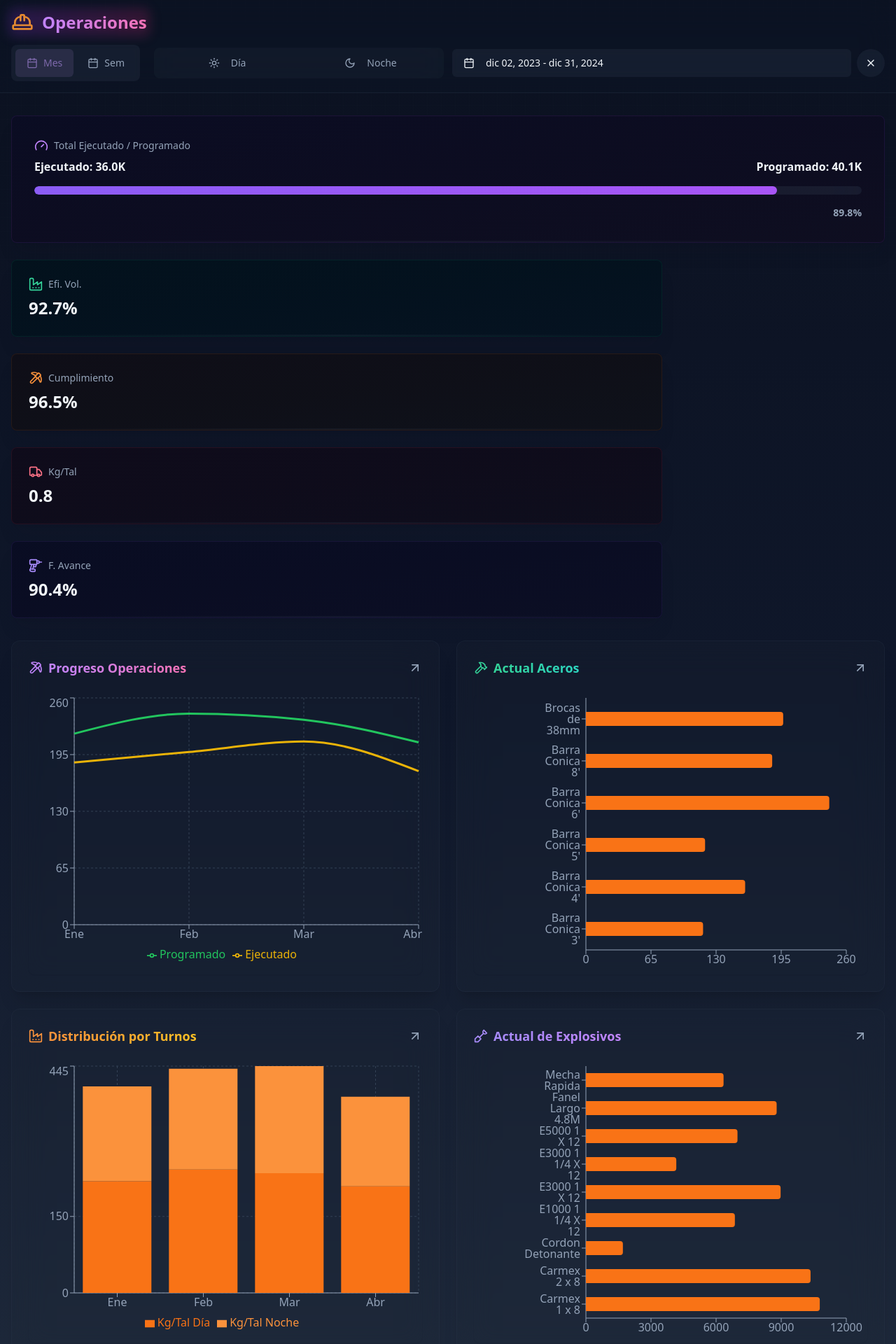
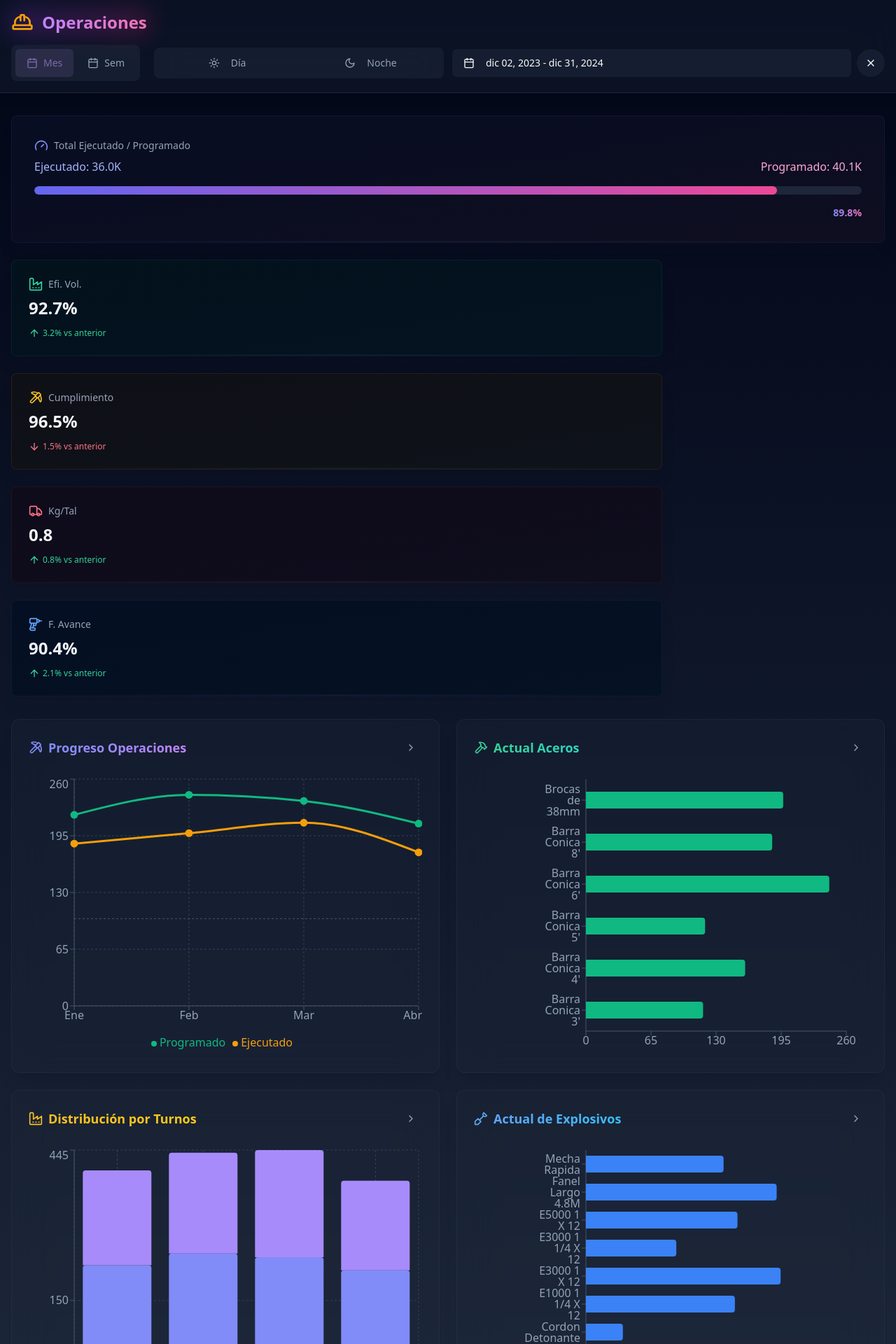
Before and after one commit to Cesarin12345/dynamic-visualizer, a React (Vite) app: page / in a window 1280 px wide. Shown: the top 1920 px of the page at 70% size. Built offline with nearby package versions, Linux system fonts and the light colour scheme.

Commit message:
Optimize dashboard UI
This commit optimizes the user interface of the dashboard.

```diff
--- a/src/components/KPICard.tsx
+++ b/src/components/KPICard.tsx
@@ -1,7 +1,7 @@
 
 import { Card } from "@/components/ui/card";
 import { cn } from "@/lib/utils";
-import { ArrowUpRight, BarChart3, Users, Package, Timer } from "lucide-react";
+import { ArrowUpRight, ArrowUp, ArrowDown } from "lucide-react";
 
 interface KPICardProps {
   title: string;
@@ -9,9 +9,19 @@ interface KPICardProps {
   className?: string;
   large?: boolean;
   icon?: React.ReactNode;
+  trend?: "up" | "down" | "neutral";
+  trendValue?: string;
 }
 
-const KPICard = ({ title, value, className, large = false, icon }: KPICardProps) => {
+const KPICard = ({
+  title,
+  value,
+  className,
+  large = false,
+  icon,
+  trend,
+  trendValue
+}: KPICardProps) => {
   return (
     <Card
       className={cn(
@@ -21,10 +31,13 @@ const KPICard = ({ title, value, className, large = false, icon }: KPICardProps)
         "backdrop-blur-xl border-slate-700/30",
         "shadow-xl shadow-slate-900/10",
         large ? "col-span-full" : "col-span-1",
-        "xs:col-span-6 sm:col-span-6 md:col-span-3 lg:col-span-3 xl:col-span-3", // Replicando el sistema de columnas de la imagen
+        "xs:col-span-6 sm:col-span-6 md:col-span-3 lg:col-span-3",
         className
       )}
     >
+      {/* Subtle glow effect */}
+      <div className="absolute -inset-0.5 bg-gradient-to-r from-transparent via-slate-700/10 to-transparent opacity-0 group-hover:opacity-100 transition-all duration-700 rounded-xl blur-sm" />
+
       {/* Gradient overlay */}
       <div className="absolute inset-0 bg-gradient-to-br from-transparent via-slate-900/5 to-slate-900/20 pointer-events-none" />
 
@@ -49,6 +62,24 @@ const KPICard = ({ title, value, className, large = false, icon }: KPICardProps)
         )}>
           {value}
         </div>
+
+        {trend && trendValue && (
+          <div className="flex items-center gap-1 mt-3">
+            {trend === "up" ? (
+              <ArrowUp className="w-4 h-4 text-emerald-400" />
+            ) : trend === "down" ? (
+              <ArrowDown className="w-4 h-4 text-rose-400" />
+            ) : null}
+            <span className={cn(
+              "text-xs font-medium",
+              trend === "up" ? "text-emerald-400" :
+              trend === "down" ? "text-rose-400" :
+              "text-slate-400"
+            )}>
+              {trendValue} vs anterior
+            </span>
+          </div>
+        )}
       </div>
 
       {/* Hover effect gradient */}
--- a/src/components/OperationsChart.tsx
+++ b/src/components/OperationsChart.tsx
@@ -10,6 +10,7 @@ import {
   BarChart,
   Bar,
   Legend,
+  ReferenceLine,
 } from "recharts";
 import { Card } from "@/components/ui/card";
 
@@ -32,27 +33,42 @@ interface OperationsChartProps {
 const CustomTooltip = ({ active, payload, label, type }: any) => {
   if (active && payload && payload.length) {
     return (
-      <div className="bg-slate-800 p-3 rounded-lg border border-slate-700 shadow-lg">
-        <p className="text-slate-300 mb-1">{label}</p>
+      <div className="bg-slate-800 p-4 rounded-lg border border-slate-700 shadow-lg">
+        <p className="text-slate-300 font-medium mb-2">{label}</p>
+        <div className="space-y-1">
           {type === "line" ? (
             <>
-            <p className="text-emerald-400">Programado: {payload[0].value}</p>
-            <p className="text-amber-400">Ejecutado: {payload[1].value}</p>
+              <p className="text-emerald-400 flex items-center gap-2">
+                <span className="w-3 h-3 rounded-full bg-emerald-400 inline-block"></span>
+                Programado: {payload[0].value}
+              </p>
+              <p className="text-amber-400 flex items-center gap-2">
+                <span className="w-3 h-3 rounded-full bg-amber-400 inline-block"></span>
+                Ejecutado: {payload[1].value}
+              </p>
             </>
           ) : (
             <>
               {payload.length > 1 ? (
                 <>
-                <p className="text-orange-400">Kg/Tal Día: {payload[0].value}</p>
-                <p className="text-orange-300">Kg/Tal Noche: {payload[1].value}</p>
+                  <p className="text-indigo-400 flex items-center gap-2">
+                    <span className="w-3 h-3 rounded-full bg-indigo-400 inline-block"></span>
+                    Kg/Tal Día: {payload[0].value}
+                  </p>
+                  <p className="text-purple-400 flex items-center gap-2">
+                    <span className="w-3 h-3 rounded-full bg-purple-400 inline-block"></span>
+                    Kg/Tal Noche: {payload[1].value}
+                  </p>
                 </>
               ) : (
-              <p className="text-orange-400">
+                <p className={`${payload[0].name.includes("Día") ? "text-indigo-400" : "text-purple-400"} flex items-center gap-2`}>
+                  <span className={`w-3 h-3 rounded-full ${payload[0].name.includes("Día") ? "bg-indigo-400" : "bg-purple-400"} inline-block`}></span>
                   Kg/Tal {payload[0].name.includes("Día") ? "Día" : "Noche"}: {payload[0].value}
                 </p>
               )}
             </>
           )}
+        </div>
       </div>
     );
   }
@@ -82,14 +98,16 @@ const OperationsChart = ({ data, type, title, shift = "both" }: OperationsChartP
           <Bar
             name="Kg/Tal Día"
             dataKey="value1"
-            fill="#f97316"
+            fill="#818cf8"
             stackId="a"
+            radius={[4, 4, 0, 0]}
           />
           <Bar
             name="Kg/Tal Noche"
             dataKey="value2"
-            fill="#fb923c"
+            fill="#a78bfa"
             stackId="a"
+            radius={[4, 4, 0, 0]}
           />
         </>
       );
@@ -98,7 +116,8 @@ const OperationsChart = ({ data, type, title, shift = "both" }: OperationsChartP
         <Bar
           name="Kg/Tal Día"
           dataKey="value1"
-          fill="#f97316"
+          fill="#818cf8"
+          radius={[4, 4, 0, 0]}
         />
       );
     } else {
@@ -106,7 +125,8 @@ const OperationsChart = ({ data, type, title, shift = "both" }: OperationsChartP
         <Bar
           name="Kg/Tal Noche"
           dataKey="value2"
-          fill="#fb923c"
+          fill="#a78bfa"
+          radius={[4, 4, 0, 0]}
         />
       );
     }
@@ -124,36 +144,46 @@ const OperationsChart = ({ data, type, title, shift = "both" }: OperationsChartP
                 dataKey="name"
                 stroke="#94a3b8"
                 tick={{ fill: "#94a3b8" }}
-                tickLine={{ stroke: "#94a3b8" }}
+                tickLine={{ stroke: "#475569" }}
+                axisLine={{ stroke: "#475569" }}
               />
               <YAxis
                 stroke="#94a3b8"
                 tick={{ fill: "#94a3b8" }}
-                tickLine={{ stroke: "#94a3b8" }}
+                tickLine={{ stroke: "#475569" }}
+                axisLine={{ stroke: "#475569" }}
               />
               <Tooltip
                 content={<CustomTooltip type="line" />}
                 wrapperStyle={{ outline: 'none' }}
               />
+              <ReferenceLine y={100} stroke="#475569" strokeDasharray="3 3" />
               <Legend
                 verticalAlign="bottom"
                 height={36}
+                iconType="circle"
+                iconSize={8}
+                wrapperStyle={{ paddingTop: "10px" }}
               />
               <Line
                 name="Programado"
                 type="monotone"
                 dataKey="value1"
-                stroke="#22c55e"
+                stroke="#10b981"
                 strokeWidth={3}
-                dot={false}
+                dot={{ fill: "#10b981", r: 4 }}
+                activeDot={{ r: 6, fill: "#10b981", stroke: "#fff", strokeWidth: 2 }}
+                animationDuration={1500}
               />
               <Line
                 name="Ejecutado"
                 type="monotone"
                 dataKey="value2"
-                stroke="#eab308"
+                stroke="#f59e0b"
                 strokeWidth={3}
-                dot={false}
+                dot={{ fill: "#f59e0b", r: 4 }}
+                activeDot={{ r: 6, fill: "#f59e0b", stroke: "#fff", strokeWidth: 2 }}
+                animationDuration={1500}
               />
             </LineChart>
           ) : (
@@ -163,22 +193,28 @@ const OperationsChart = ({ data, type, title, shift = "both" }: OperationsChartP
                 dataKey="name"
                 stroke="#94a3b8"
                 tick={{ fill: "#94a3b8" }}
-                tickLine={{ stroke: "#94a3b8" }}
+                tickLine={{ stroke: "#475569" }}
+                axisLine={{ stroke: "#475569" }}
               />
               <YAxis
                 stroke="#94a3b8"
                 tick={{ fill: "#94a3b8" }}
-                tickLine={{ stroke: "#94a3b8" }}
+                tickLine={{ stroke: "#475569" }}
+                axisLine={{ stroke: "#475569" }}
                 domain={[0, 'dataMax']}
                 tickCount={5}
               />
               <Tooltip
                 content={<CustomTooltip type="bar" />}
                 wrapperStyle={{ outline: 'none' }}
+                cursor={{ fill: 'rgba(255, 255, 255, 0.05)' }}
               />
               <Legend
                 verticalAlign="bottom"
                 height={36}
+                iconType="circle"
+                iconSize={8}
+                wrapperStyle={{ paddingTop: "10px" }}
               />
               {renderBars()}
             </BarChart>
--- a/src/pages/Index.tsx
+++ b/src/pages/Index.tsx
@@ -11,7 +11,8 @@ import {
   Shovel,
   Drill,
   Sun,
-  Moon
+  Moon,
+  ChevronRight
 } from "lucide-react";
 import KPICard from "@/components/KPICard";
 import TimeToggle from "@/components/TimeToggle";
@@ -74,21 +75,20 @@ const Index = () => {
     const datosExplosivos = obtenerDatosExplosivos(operationsData, timeView, shiftView, effectiveDate);
     setExplosivesData(datosExplosivos);
 
-    console.log("Filtros actualizados:", { timeView, shiftView, date: effectiveDate });
   }, [timeView, shiftView, date]);
 
   return (
-    <div className="min-h-screen bg-gradient-to-b from-[#0B1120] via-[#0F172A] to-[#1E293B] text-slate-100">
-      <div className="fixed inset-0 bg-[url('/grid.svg')] bg-center [mask-image:linear-gradient(180deg,white,rgba(255,255,255,0))] pointer-events-none" />
+    <div className="min-h-screen bg-gradient-to-b from-slate-950 via-slate-900 to-slate-800 text-slate-50">
+      <div className="fixed inset-0 bg-[url('/grid.svg')] bg-center [mask-image:linear-gradient(180deg,white,rgba(255,255,255,0))] pointer-events-none opacity-20" />
 
-      <div className="sticky top-0 z-50 backdrop-blur-xl bg-slate-900/30 border-b border-slate-700/30">
+      <div className="sticky top-0 z-50 backdrop-blur-xl bg-slate-900/70 border-b border-slate-700/50 shadow-lg">
         <div className="container mx-auto px-4 py-4">
           <div className="flex flex-col gap-4">
             <div className="flex items-center justify-between">
               <div className="relative flex items-center gap-3">
-                <div className="absolute -inset-1 bg-gradient-to-r from-purple-600/20 to-pink-600/20 rounded-lg blur"></div>
-                <HardHat className="w-8 h-8 text-amber-500" />
-                <h1 className="relative text-2xl font-bold bg-clip-text text-transparent bg-gradient-to-r from-purple-400 to-pink-400">
+                <div className="absolute -inset-1 bg-gradient-to-r from-purple-600/30 to-pink-600/30 rounded-lg blur-lg opacity-75"></div>
+                <HardHat className="w-8 h-8 text-amber-500 relative z-10" />
+                <h1 className="relative text-2xl font-bold bg-clip-text text-transparent bg-gradient-to-r from-purple-400 to-pink-400 z-10">
                   Operaciones
                 </h1>
               </div>
@@ -96,12 +96,12 @@ const Index = () => {
             <div className="flex flex-wrap items-center gap-3">
               <div className="flex items-center gap-2 flex-1 min-w-[200px]">
                 <TimeToggle selected={timeView} onChange={setTimeView} />
-                <div className="inline-flex p-0.5 bg-slate-800/30 backdrop-blur-xl rounded-lg flex-1 ml-3">
+                <div className="inline-flex p-0.5 bg-slate-800/50 backdrop-blur-xl rounded-lg flex-1 ml-3">
                   <Button
                     variant="ghost"
                     className={`flex-1 px-4 py-1.5 transition-all duration-300 text-sm font-medium rounded-md ${
                       shiftView === "day"
-                        ? "bg-slate-700/50 text-white shadow-lg"
+                        ? "bg-slate-700/70 text-white shadow-lg"
                         : "text-slate-400 hover:text-slate-100"
                     }`}
                     onClick={() => setShiftView(shiftView === "day" ? "both" : "day")}
@@ -113,7 +113,7 @@ const Index = () => {
                     variant="ghost"
                     className={`flex-1 px-4 py-1.5 transition-all duration-300 text-sm font-medium rounded-md ${
                       shiftView === "night"
-                        ? "bg-slate-700/50 text-white shadow-lg"
+                        ? "bg-slate-700/70 text-white shadow-lg"
                         : "text-slate-400 hover:text-slate-100"
                     }`}
                     onClick={() => setShiftView(shiftView === "night" ? "both" : "night")}
@@ -139,28 +139,30 @@ const Index = () => {
           <div className="grid grid-cols-1 gap-6">
             <KPICard
               title="Total Ejecutado / Programado"
-              icon={<Gauge className="w-5 h-5 text-purple-400" />}
+              icon={<Gauge className="w-5 h-5 text-indigo-400" />}
               value={
                 <div className="space-y-4">
                   <div className="flex justify-between items-center">
-                    <span>Ejecutado: {kpis.executed || '0K'}</span>
-                    <span>Programado: {kpis.totalProgrammed || '0K'}</span>
+                    <span className="text-indigo-300 font-medium">Ejecutado: {kpis.executed || '0K'}</span>
+                    <span className="text-pink-300 font-medium">Programado: {kpis.totalProgrammed || '0K'}</span>
                   </div>
-                  <div className="relative h-3 bg-slate-700/30 rounded-full overflow-hidden backdrop-blur-xl">
+                  <div className="relative h-3 bg-slate-700/50 rounded-full overflow-hidden backdrop-blur-xl">
                     <div
-                      className="absolute inset-y-0 left-0 bg-gradient-to-r from-violet-500 to-purple-500 rounded-full transition-all duration-500"
+                      className="absolute inset-y-0 left-0 bg-gradient-to-r from-indigo-500 to-pink-500 rounded-full transition-all duration-500"
                       style={{
                         width: `${kpis.executed && kpis.totalProgrammed ? calculateProgress(kpis.executed, kpis.totalProgrammed) : 0}%`
                       }}
                     />
                   </div>
-                  <div className="text-right text-sm text-slate-400">
-                    {kpis.executed && kpis.totalProgrammed ? calculateProgress(kpis.executed, kpis.totalProgrammed).toFixed(1) : 0}%
+                  <div className="text-right text-sm">
+                    <span className="bg-gradient-to-r from-indigo-400 to-pink-400 bg-clip-text text-transparent font-semibold">
+                      {kpis.executed && kpis.totalProgrammed ? calculateProgress(kpis.executed, kpis.totalProgrammed).toFixed(1) : 0}%
+                    </span>
                   </div>
                 </div>
               }
               large
-              className="bg-gradient-to-br from-purple-500/5 to-pink-500/5 hover:from-purple-500/10 hover:to-pink-500/10 backdrop-blur-xl border-purple-500/10"
+              className="bg-gradient-to-br from-indigo-500/5 to-pink-500/5 hover:from-indigo-500/10 hover:to-pink-500/10 backdrop-blur-xl border-indigo-500/10"
             />
           </div>
           <div className="grid grid-cols-2 md:grid-cols-4 gap-6">
@@ -169,40 +171,50 @@ const Index = () => {
               icon={<Factory className="w-5 h-5 text-emerald-400" />}
               value={kpis.efficiencyVol || '0%'}
               className="bg-gradient-to-br from-emerald-500/5 to-teal-500/5 hover:from-emerald-500/10 hover:to-teal-500/10 backdrop-blur-xl border-emerald-500/10"
+              trend="up"
+              trendValue="3.2%"
             />
             <KPICard
               title="Cumplimiento"
-              icon={<Pickaxe className="w-5 h-5 text-orange-400" />}
+              icon={<Pickaxe className="w-5 h-5 text-amber-400" />}
               value={kpis.compliance || '0%'}
-              className="bg-gradient-to-br from-orange-500/5 to-amber-500/5 hover:from-orange-500/10 hover:to-amber-500/10 backdrop-blur-xl border-orange-500/10"
+              className="bg-gradient-to-br from-amber-500/5 to-yellow-500/5 hover:from-amber-500/10 hover:to-yellow-500/10 backdrop-blur-xl border-amber-500/10"
+              trend="down"
+              trendValue="1.5%"
             />
             <KPICard
               title="Kg/Tal"
               icon={<Truck className="w-5 h-5 text-rose-400" />}
               value={kpis.kgTal || '0'}
               className="bg-gradient-to-br from-rose-500/5 to-red-500/5 hover:from-rose-500/10 hover:to-red-500/10 backdrop-blur-xl border-rose-500/10"
+              trend="up"
+              trendValue="0.8%"
             />
             <KPICard
               title="F. Avance"
-              icon={<Drill className="w-5 h-5 text-violet-400" />}
+              icon={<Drill className="w-5 h-5 text-blue-400" />}
               value={kpis.fAdvance || '0%'}
-              className="bg-gradient-to-br from-violet-500/5 to-purple-500/5 hover:from-violet-500/10 hover:to-purple-500/10 backdrop-blur-xl border-violet-500/10"
+              className="bg-gradient-to-br from-blue-500/5 to-sky-500/5 hover:from-blue-500/10 hover:to-sky-500/10 backdrop-blur-xl border-blue-500/10"
+              trend="up"
+              trendValue="2.1%"
             />
           </div>
         </div>
 
         <div className="grid grid-cols-1 lg:grid-cols-2 gap-6">
           <div className="space-y-6">
-            <div className="bg-slate-800/20 backdrop-blur-xl rounded-xl border border-slate-700/20 overflow-hidden shadow-xl group">
+            <div className="bg-slate-800/30 backdrop-blur-xl rounded-xl border border-slate-700/30 overflow-hidden shadow-xl group hover:shadow-slate-700/20 transition-all duration-300">
               <div className="p-6">
                 <div className="flex items-center justify-between mb-6">
                   <div className="flex items-center gap-2">
-                    <Pickaxe className="w-5 h-5 text-purple-400 group-hover:text-purple-300 transition-colors" />
-                    <h3 className="text-lg font-semibold bg-clip-text text-transparent bg-gradient-to-r from-purple-400 to-pink-400">
+                    <Pickaxe className="w-5 h-5 text-indigo-400 group-hover:text-indigo-300 transition-colors" />
+                    <h3 className="text-lg font-semibold bg-clip-text text-transparent bg-gradient-to-r from-indigo-400 to-purple-400">
                       Progreso Operaciones
                     </h3>
                   </div>
-                  <ArrowUpRight className="w-5 h-5 text-slate-400 group-hover:text-slate-300 transition-colors" />
+                  <Button variant="ghost" size="icon" className="h-8 w-8 rounded-full">
+                    <ChevronRight className="w-5 h-5 text-slate-400 group-hover:text-slate-300 transition-colors" />
+                  </Button>
                 </div>
                 <OperationsChart
                   data={chartData}
@@ -212,16 +224,18 @@ const Index = () => {
                 />
               </div>
             </div>
-            <div className="bg-slate-800/20 backdrop-blur-xl rounded-xl border border-slate-700/20 overflow-hidden shadow-xl group">
+            <div className="bg-slate-800/30 backdrop-blur-xl rounded-xl border border-slate-700/30 overflow-hidden shadow-xl group hover:shadow-slate-700/20 transition-all duration-300">
               <div className="p-6">
                 <div className="flex items-center justify-between mb-6">
                   <div className="flex items-center gap-2">
-                    <Factory className="w-5 h-5 text-orange-400 group-hover:text-orange-300 transition-colors" />
-                    <h3 className="text-lg font-semibold bg-clip-text text-transparent bg-gradient-to-r from-orange-400 to-amber-400">
+                    <Factory className="w-5 h-5 text-amber-400 group-hover:text-amber-300 transition-colors" />
+                    <h3 className="text-lg font-semibold bg-clip-text text-transparent bg-gradient-to-r from-amber-400 to-yellow-400">
                       Distribución por Turnos
                     </h3>
                   </div>
-                  <ArrowUpRight className="w-5 h-5 text-slate-400 group-hover:text-slate-300 transition-colors" />
+                  <Button variant="ghost" size="icon" className="h-8 w-8 rounded-full">
+                    <ChevronRight className="w-5 h-5 text-slate-400 group-hover:text-slate-300 transition-colors" />
+                  </Button>
                 </div>
                 <OperationsChart
                   data={chartData}
@@ -234,7 +248,7 @@ const Index = () => {
           </div>
 
           <div className="space-y-6">
-            <div className="bg-slate-800/20 backdrop-blur-xl rounded-xl border border-slate-700/20 overflow-hidden shadow-xl group">
+            <div className="bg-slate-800/30 backdrop-blur-xl rounded-xl border border-slate-700/30 overflow-hidden shadow-xl group hover:shadow-slate-700/20 transition-all duration-300">
               <div className="p-6">
                 <div className="flex items-center justify-between mb-6">
                   <div className="flex items-center gap-2">
@@ -243,28 +257,34 @@ const Index = () => {
                       Actual Aceros {shiftView === "day" ? "(Día)" : shiftView === "night" ? "(Noche)" : ""}
                     </h3>
                   </div>
-                  <ArrowUpRight className="w-5 h-5 text-slate-400 group-hover:text-slate-300 transition-colors" />
+                  <Button variant="ghost" size="icon" className="h-8 w-8 rounded-full">
+                    <ChevronRight className="w-5 h-5 text-slate-400 group-hover:text-slate-300 transition-colors" />
+                  </Button>
                 </div>
                 <HorizontalBarChart
                   data={barData}
                   title=""
+                  color="#10b981"
                 />
               </div>
             </div>
-            <div className="bg-slate-800/20 backdrop-blur-xl rounded-xl border border-slate-700/20 overflow-hidden shadow-xl group">
+            <div className="bg-slate-800/30 backdrop-blur-xl rounded-xl border border-slate-700/30 overflow-hidden shadow-xl group hover:shadow-slate-700/20 transition-all duration-300">
               <div className="p-6">
                 <div className="flex items-center justify-between mb-6">
                   <div className="flex items-center gap-2">
-                    <Shovel className="w-5 h-5 text-violet-400 group-hover:text-violet-300 transition-colors" />
-                    <h3 className="text-lg font-semibold bg-clip-text text-transparent bg-gradient-to-r from-violet-400 to-purple-400">
+                    <Shovel className="w-5 h-5 text-blue-400 group-hover:text-blue-300 transition-colors" />
+                    <h3 className="text-lg font-semibold bg-clip-text text-transparent bg-gradient-to-r from-blue-400 to-sky-400">
                       Actual de Explosivos {shiftView === "day" ? "(Día)" : shiftView === "night" ? "(Noche)" : ""}
                     </h3>
                   </div>
-                  <ArrowUpRight className="w-5 h-5 text-slate-400 group-hover:text-slate-300 transition-colors" />
+                  <Button variant="ghost" size="icon" className="h-8 w-8 rounded-full">
+                    <ChevronRight className="w-5 h-5 text-slate-400 group-hover:text-slate-300 transition-colors" />
+                  </Button>
                 </div>
                 <HorizontalBarChart
                   data={explosivesData}
                   title=""
+                  color="#3b82f6"
                 />
               </div>
             </div>
```
Also changed, not shown: src/components/HorizontalBarChart.tsx (+18 -6 lines). Lines whose indentation alone changed are shown as unchanged.
